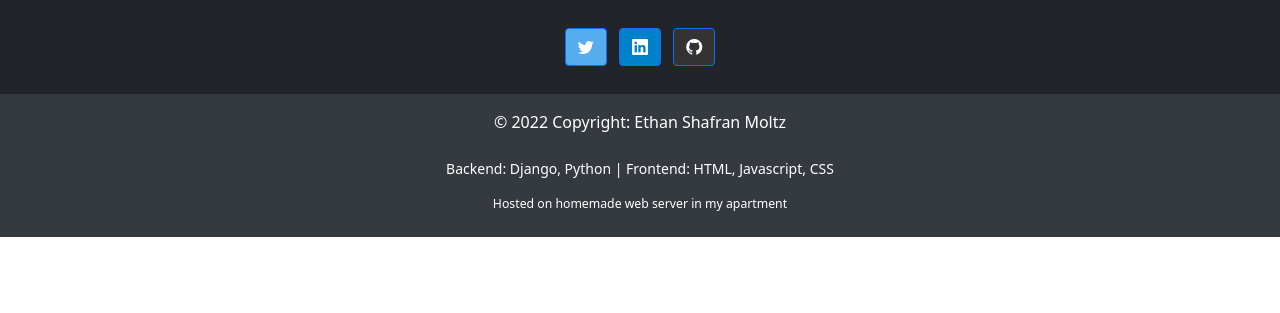
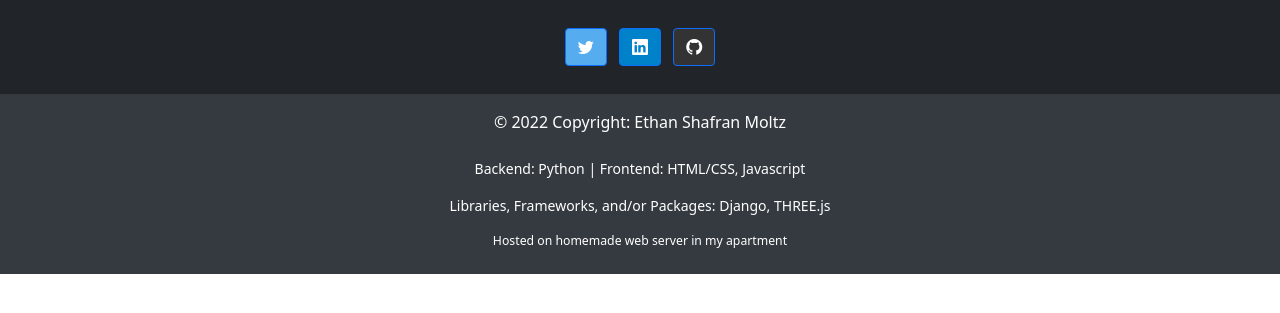
Before and after one commit to emoltz/Website, a Django app: template static/templates/base.html in a window 1280 px wide. Shown: the part 56-369 px from the top of the page. Run offline with Django 3.2, Linux system fonts and the light colour scheme; the template is opened without the code that fills it, so the values that code supplies are empty.

Commit message:
basic things work

```diff
--- a/blog_django/urls.py
+++ b/blog_django/urls.py
@@ -19,4 +19,6 @@ from django.urls import path, include
 urlpatterns = [
     path('admin/', admin.site.urls),
     path('', include('frontend.urls')),
+    # path('/blog/'), include('blogposts.urls'),
+    # TODO how to point the blog url to the blog app?
 ]
--- /dev/null
+++ b/blogposts/urls.py
@@ -0,0 +1,6 @@
+from django.urls import path
+from . import views
+
+urlpatterns = [
+
+]
--- a/static/templates/base.html
+++ b/static/templates/base.html
@@ -94,7 +94,8 @@
         </div>
 
         <div class=" small p-2">
-            <p>Backend: Django, Python | Frontend: HTML, Javascript, CSS </p>
+            <p>Backend: Python | Frontend: HTML/CSS, Javascript </p>
+            <p>Libraries, Frameworks, and/or Packages: Django, THREE.js </p>
             <p class="small">Hosted on homemade web server in my apartment</p>
         </div>
 
```
